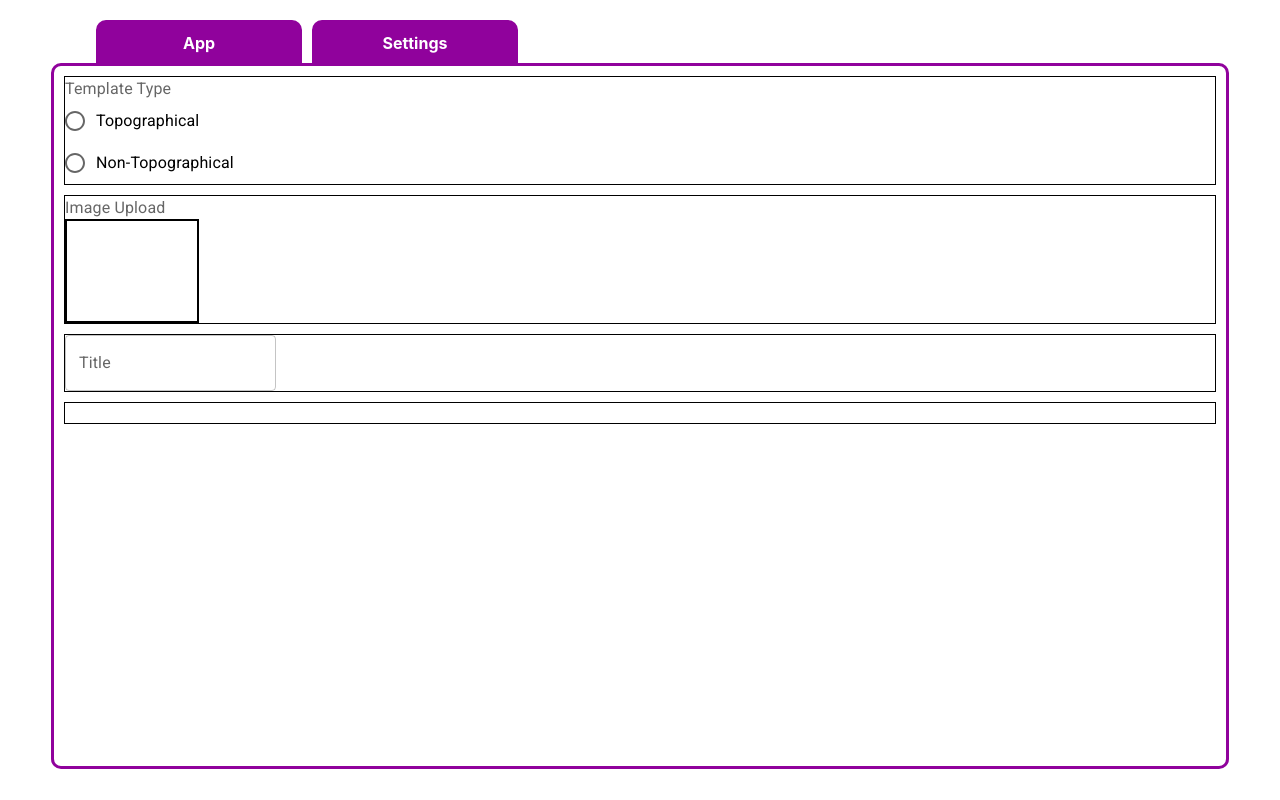
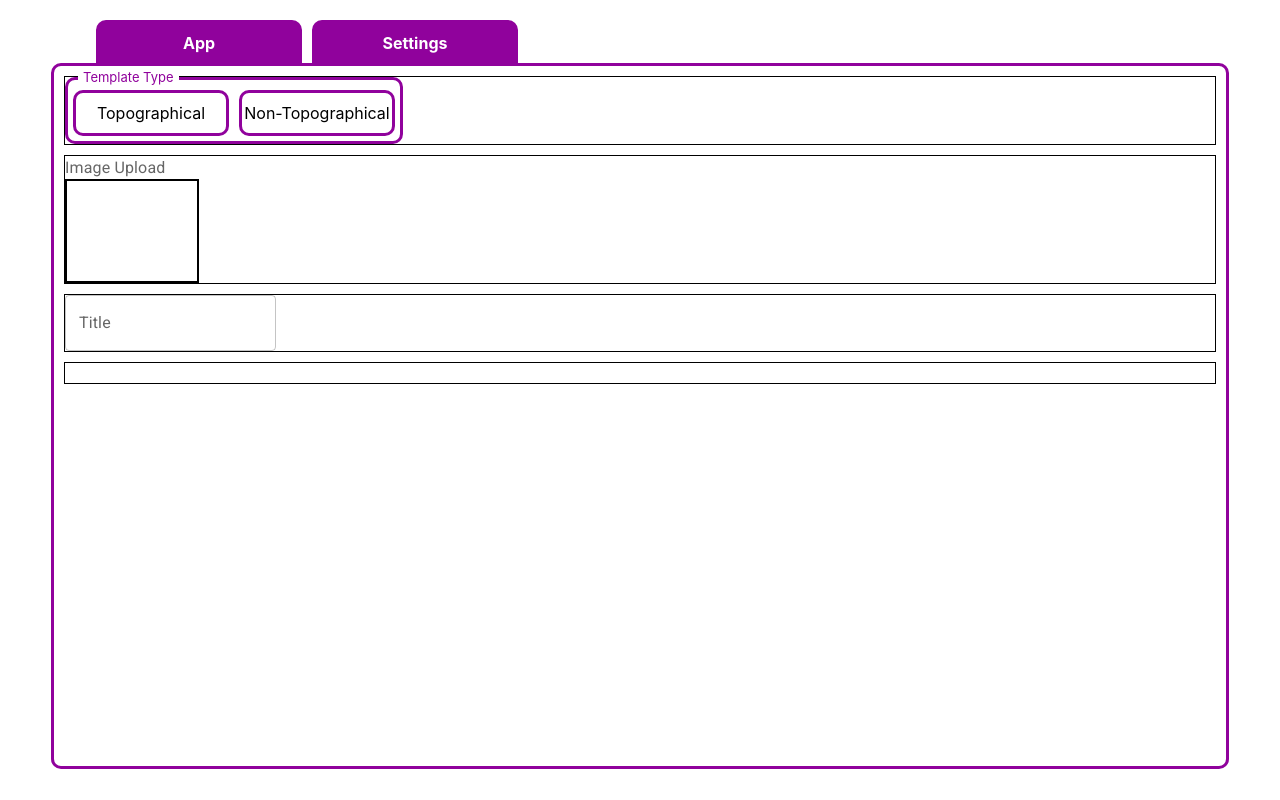
Before and after one commit to CaseyKerrick/ez-list, a React (Create React App) app: page / in a window 1280 px wide. Built offline with nearby package versions, Linux system fonts and the light colour scheme.

Commit message:
Generic Radio Button component complete.

```diff
--- a/src/components/Listing/Listing.tsx
+++ b/src/components/Listing/Listing.tsx
@@ -2,25 +2,33 @@ import React from 'react';
 import {
   FormControl,
   FormLabel,
-  RadioGroup,
-  FormControlLabel,
-  Radio,
   TextField,
 } from '@mui/material';
+import Radio from '../base/Radio/Radio';
 import './Listing.css';
-import { NONAME } from 'dns';
+
 
 function Listing() {
+
+  const [templateType, setTemplateType] = React.useState('');
+  const radioOnChange = (value: string) => {
+    return () => setTemplateType(value);
+  };
+
+
+
+
   return (
     <form>
+
       <div className='formQuestion'>
-        <FormControl>
-          <FormLabel id='template-type-label'>Template Type</FormLabel>
-          <RadioGroup aria-labelledby='template-type-label' name='template-type'>
-            <FormControlLabel value='Topographical' control={<Radio />} label='Topographical' />
-            <FormControlLabel value='Non-Topographical' control={<Radio />} label='Non-Topographical' />
-          </RadioGroup>
-        </FormControl>
+        <Radio
+          id='templateType'
+          radioButtons={['Topographical', 'Non-Topographical']}
+          title='Template Type'
+          onChange={radioOnChange}
+          selected={templateType}
+        />
       </div>
 
       <div className='formQuestion'>
--- /dev/null
+++ b/src/components/base/Radio/Radio.css
@@ -0,0 +1,36 @@
+.button {
+  display: none;
+}
+
+.radioButton {
+  border: 3px solid #90029C;
+  border-radius: 10px;
+  height: 40px;
+  display: inline-block;
+  width: 150px;
+  text-align: center;
+  line-height: 40px;
+  margin: 5px;
+}
+
+.checkedRadioButton {
+  background-color: #90029C;
+  color: white;
+}
+
+.radioButtonsContainer {
+  border: 3px solid #90029C;
+  border-radius: 10px;
+  width: fit-content;
+}
+
+.title {
+  background-color: white;
+  margin-top: -11px;
+  margin-left: 10px;
+  padding-left: 5px;
+  padding-right: 5px;
+  width: fit-content;
+  font-size: 13px;
+  color: #90029C;
+}
--- /dev/null
+++ b/src/components/base/Radio/Radio.tsx
@@ -0,0 +1,33 @@
+import './Radio.css';
+
+type propType = {
+  radioButtons: string[];
+  title: string;
+  onChange: Function;
+  id: string;
+  selected: string;
+}
+
+function Radio(props: propType) {
+
+  return (
+    <div className='radioButtonsContainer'>
+      <div className='title'>{props.title}</div>
+      { props.radioButtons.length > 0 && props.radioButtons.map((radioButton: string) => (
+        <span key={radioButton}>
+          <input
+            type='radio'
+            className='button'
+            id={radioButton}
+            name={props.id}
+            value={radioButton}
+            onClick={props.onChange(radioButton)}
+          />
+          <label htmlFor={radioButton} className={`radioButton ${radioButton === props.selected && 'checkedRadioButton'}` }>{radioButton}</label>
+        </span>
+      ))}
+    </div>
+  );
+}
+
+export default Radio;
```
Also changed, not shown: src/components/Listing/Listing.css (line endings or trailing spaces), 1 other file (tests, documents, lock files or other folders).
